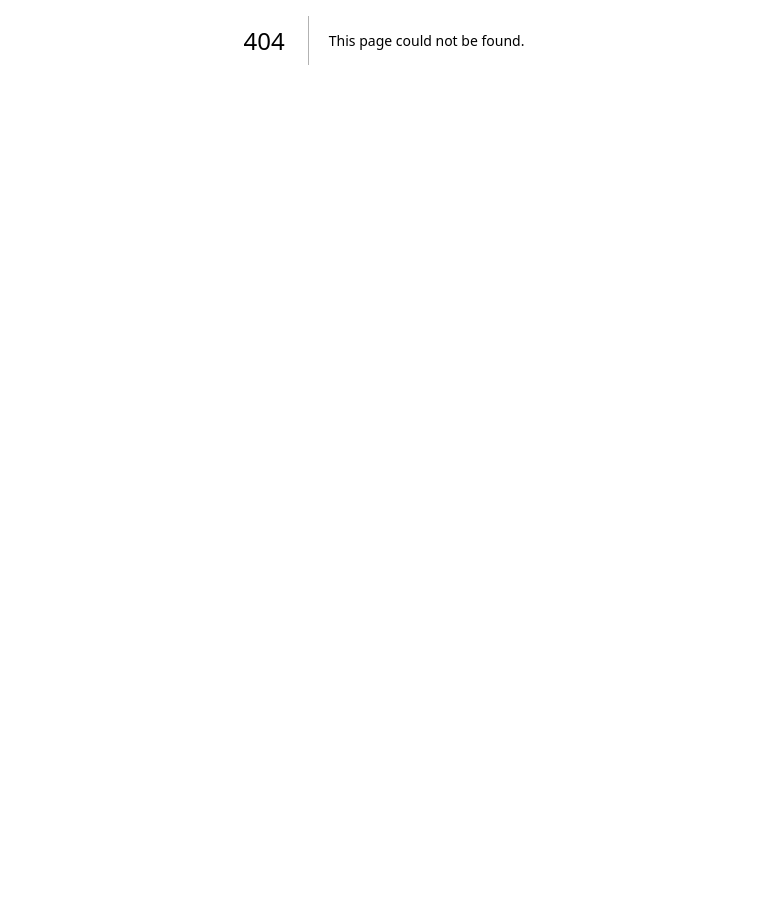
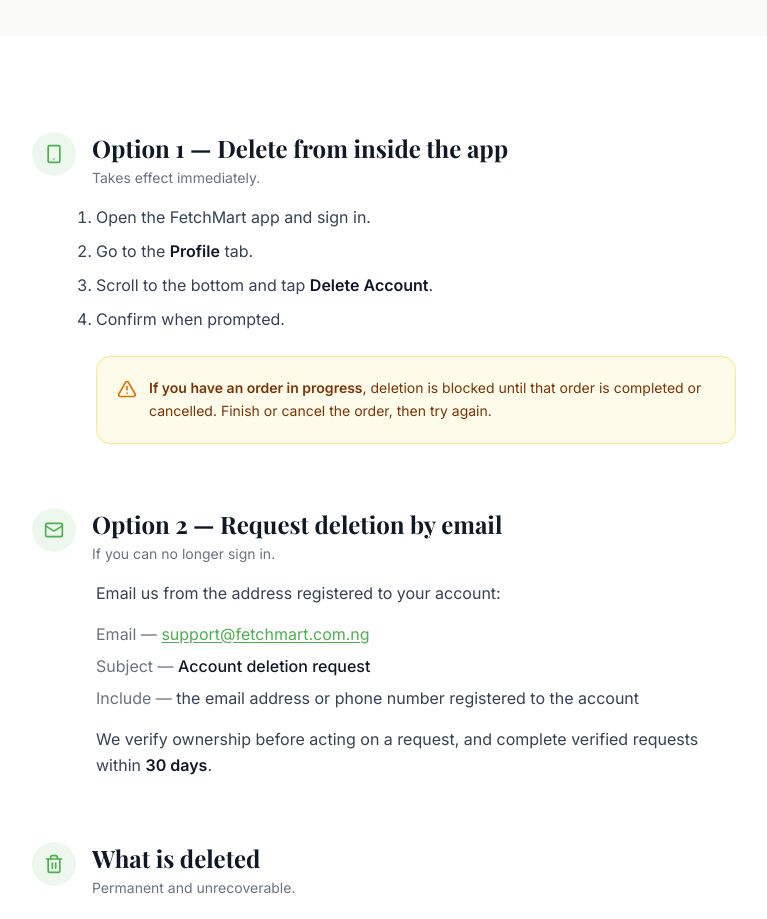
Before and after one commit to builtbytarri/fetchmart, a Next.js app in the folder admin/: page /delete-account in a window 1280 px wide. Before the commit this address had no page. Shown: the part 360-1279 px from the top of the page, without its empty margins (256-1023 px from the left). Before the commit the page ends 800 px from the top, so only its background shows below. Built offline with nearby package versions, Linux system fonts and the light colour scheme; a web font is replaced by a local one.

Commit message:
Add /delete-account page required by Google Play

```diff
--- /dev/null
+++ b/admin/src/app/(marketing)/delete-account/page.tsx
@@ -0,0 +1,234 @@
+import type { Metadata } from 'next';
+import Link from 'next/link';
+import { Smartphone, Mail, Trash2, Archive, AlertTriangle } from 'lucide-react';
+
+export const metadata: Metadata = {
+  title: 'Delete Your Account — FetchMart',
+  description:
+    'How to request deletion of your FetchMart account, what data is removed, and what we are required to keep.',
+};
+
+const deletedItems = [
+  'Your name, email address and phone number',
+  'Your password and all active sign-in sessions',
+  'Linked Google and Apple sign-in methods',
+  'Your delivery address, saved addresses and location data',
+  'Saved payment cards and bank account details',
+  'Your favourites and notification preferences',
+];
+
+const retainedItems = [
+  {
+    record: 'Order and transaction history',
+    reason: 'Tax and financial record-keeping',
+    period: '7 years',
+  },
+  {
+    record: 'Payout and settlement records (stores and riders)',
+    reason: 'Tax and financial record-keeping',
+    period: '7 years',
+  },
+  {
+    record: 'Store or rider profile, if you had one',
+    reason: 'Past orders reference it',
+    period: 'Deactivated immediately, retained 7 years',
+  },
+];
+
+export default function DeleteAccountPage() {
+  return (
+    <div className="bg-white">
+      {/* Hero */}
+      <section className="relative py-20 lg:py-28 bg-[#FAFAF9]">
+        <div className="max-w-4xl mx-auto px-6 lg:px-8 text-center">
+          <p className="text-[#4CAF50] font-medium mb-3 tracking-wide uppercase text-sm">
+            Your data
+          </p>
+          <h1 className="font-serif text-4xl md:text-5xl font-bold text-gray-900 leading-tight mb-6">
+            Delete your FetchMart account
+          </h1>
+          <p className="text-lg text-gray-500">
+            You can delete your FetchMart account and the personal data attached to it at any
+            time. Here is how, and what happens afterwards.
+          </p>
+        </div>
+      </section>
+
+      <section className="py-16 lg:py-24">
+        <div className="max-w-3xl mx-auto px-6 lg:px-8">
+          {/* Option 1 — in app */}
+          <div className="flex items-start gap-4 mb-4">
+            <div className="shrink-0 w-11 h-11 rounded-full bg-[#4CAF50]/10 flex items-center justify-center">
+              <Smartphone className="w-5 h-5 text-[#4CAF50]" />
+            </div>
+            <div>
+              <h2 className="font-serif text-2xl font-bold text-gray-900 mb-1">
+                Option 1 — Delete from inside the app
+              </h2>
+              <p className="text-gray-500 text-sm">Takes effect immediately.</p>
+            </div>
+          </div>
+
+          <ol className="list-decimal pl-16 space-y-2 text-gray-700 leading-relaxed mb-6">
+            <li>Open the FetchMart app and sign in.</li>
+            <li>
+              Go to the <strong className="font-semibold text-gray-900">Profile</strong> tab.
+            </li>
+            <li>
+              Scroll to the bottom and tap{' '}
+              <strong className="font-semibold text-gray-900">Delete Account</strong>.
+            </li>
+            <li>Confirm when prompted.</li>
+          </ol>
+
+          <div className="ml-16 mb-16 rounded-xl border border-amber-200 bg-amber-50 p-5">
+            <div className="flex items-start gap-3">
+              <AlertTriangle className="w-5 h-5 text-amber-600 shrink-0 mt-0.5" />
+              <p className="text-sm text-amber-900 leading-relaxed">
+                <strong className="font-semibold">If you have an order in progress</strong>,
+                deletion is blocked until that order is completed or cancelled. Finish or cancel
+                the order, then try again.
+              </p>
+            </div>
+          </div>
+
+          {/* Option 2 — email */}
+          <div className="flex items-start gap-4 mb-4">
+            <div className="shrink-0 w-11 h-11 rounded-full bg-[#4CAF50]/10 flex items-center justify-center">
+              <Mail className="w-5 h-5 text-[#4CAF50]" />
+            </div>
+            <div>
+              <h2 className="font-serif text-2xl font-bold text-gray-900 mb-1">
+                Option 2 — Request deletion by email
+              </h2>
+              <p className="text-gray-500 text-sm">If you can no longer sign in.</p>
+            </div>
+          </div>
+
+          <div className="pl-16 mb-16">
+            <p className="text-gray-700 leading-relaxed mb-4">
+              Email us from the address registered to your account:
+            </p>
+            <ul className="space-y-2 text-gray-700 mb-4">
+              <li>
+                <span className="text-gray-500">Email — </span>
+                <a
+                  href="mailto:support@fetchmart.com.ng?subject=Account%20deletion%20request"
+                  className="text-[#4CAF50] underline underline-offset-2"
+                >
+                  support@fetchmart.com.ng
+                </a>
+              </li>
+              <li>
+                <span className="text-gray-500">Subject — </span>
+                <span className="font-medium text-gray-900">Account deletion request</span>
+              </li>
+              <li>
+                <span className="text-gray-500">Include — </span>the email address or phone
+                number registered to the account
+              </li>
+            </ul>
+            <p className="text-gray-700 leading-relaxed">
+              We verify ownership before acting on a request, and complete verified requests
+              within <strong className="font-semibold text-gray-900">30 days</strong>.
+            </p>
+          </div>
+
+          {/* What is deleted */}
+          <div className="flex items-start gap-4 mb-4">
+            <div className="shrink-0 w-11 h-11 rounded-full bg-[#4CAF50]/10 flex items-center justify-center">
+              <Trash2 className="w-5 h-5 text-[#4CAF50]" />
+            </div>
+            <div>
+              <h2 className="font-serif text-2xl font-bold text-gray-900 mb-1">
+                What is deleted
+              </h2>
+              <p className="text-gray-500 text-sm">Permanent and unrecoverable.</p>
+            </div>
+          </div>
+
+          <div className="pl-16 mb-16">
+            <ul className="space-y-2 text-gray-700 mb-4">
+              {deletedItems.map((item) => (
+                <li key={item} className="flex items-start gap-3">
+                  <span className="mt-2 w-1.5 h-1.5 rounded-full bg-[#4CAF50] shrink-0" />
+                  <span className="leading-relaxed">{item}</span>
+                </li>
+              ))}
+            </ul>
+            <p className="text-gray-700 leading-relaxed">
+              Your account is then anonymised, and nobody can sign in to it again.
+            </p>
+          </div>
+
+          {/* What is kept */}
+          <div className="flex items-start gap-4 mb-4">
+            <div className="shrink-0 w-11 h-11 rounded-full bg-gray-100 flex items-center justify-center">
+              <Archive className="w-5 h-5 text-gray-500" />
+            </div>
+            <div>
+              <h2 className="font-serif text-2xl font-bold text-gray-900 mb-1">
+                What is kept, and for how long
+              </h2>
+              <p className="text-gray-500 text-sm">Detached from your identity.</p>
+            </div>
+          </div>
+
+          <div className="pl-16">
+            <p className="text-gray-700 leading-relaxed mb-6">
+              Some records must be retained to meet tax, accounting and anti-fraud obligations.
+              These no longer carry your name, email address, phone number or address.
+            </p>
+
+            <div className="overflow-hidden rounded-xl border border-gray-200 mb-6">
+              <table className="w-full text-sm">
+                <thead className="bg-[#FAFAF9]">
+                  <tr>
+                    <th className="text-left font-semibold text-gray-900 px-4 py-3">Record</th>
+                    <th className="text-left font-semibold text-gray-900 px-4 py-3">
+                      Why it is kept
+                    </th>
+                    <th className="text-left font-semibold text-gray-900 px-4 py-3">
+                      Retention
+                    </th>
+                  </tr>
+                </thead>
+                <tbody>
+                  {retainedItems.map((row) => (
+                    <tr key={row.record} className="border-t border-gray-200">
+                      <td className="px-4 py-3 text-gray-900 align-top">{row.record}</td>
+                      <td className="px-4 py-3 text-gray-600 align-top">{row.reason}</td>
+                      <td className="px-4 py-3 text-gray-600 align-top">{row.period}</td>
+                    </tr>
+                  ))}
+                </tbody>
+              </table>
+            </div>
+
+            <p className="text-gray-700 leading-relaxed">
+              Once the retention period ends, these records are deleted.
+            </p>
+          </div>
+
+          {/* Questions */}
+          <div className="mt-16 pt-8 border-t border-gray-200">
+            <p className="text-gray-700 leading-relaxed">
+              Questions? Contact{' '}
+              <a
+                href="mailto:support@fetchmart.com.ng"
+                className="text-[#4CAF50] underline underline-offset-2"
+              >
+                support@fetchmart.com.ng
+              </a>{' '}
+              or read our{' '}
+              <Link href="/privacy" className="text-[#4CAF50] underline underline-offset-2">
+                Privacy Policy
+              </Link>
+              .
+            </p>
+          </div>
+        </div>
+      </section>
+    </div>
+  );
+}
```
